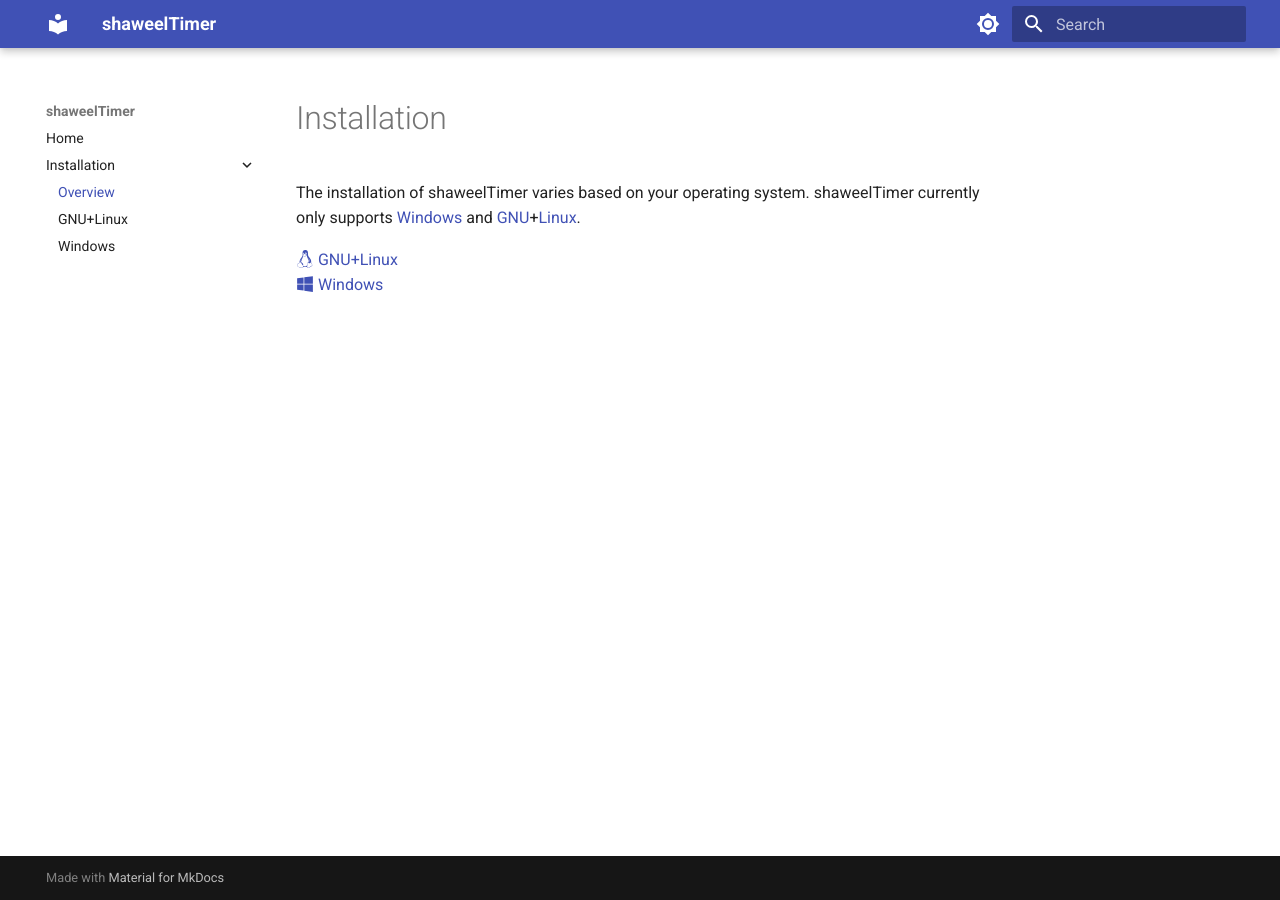
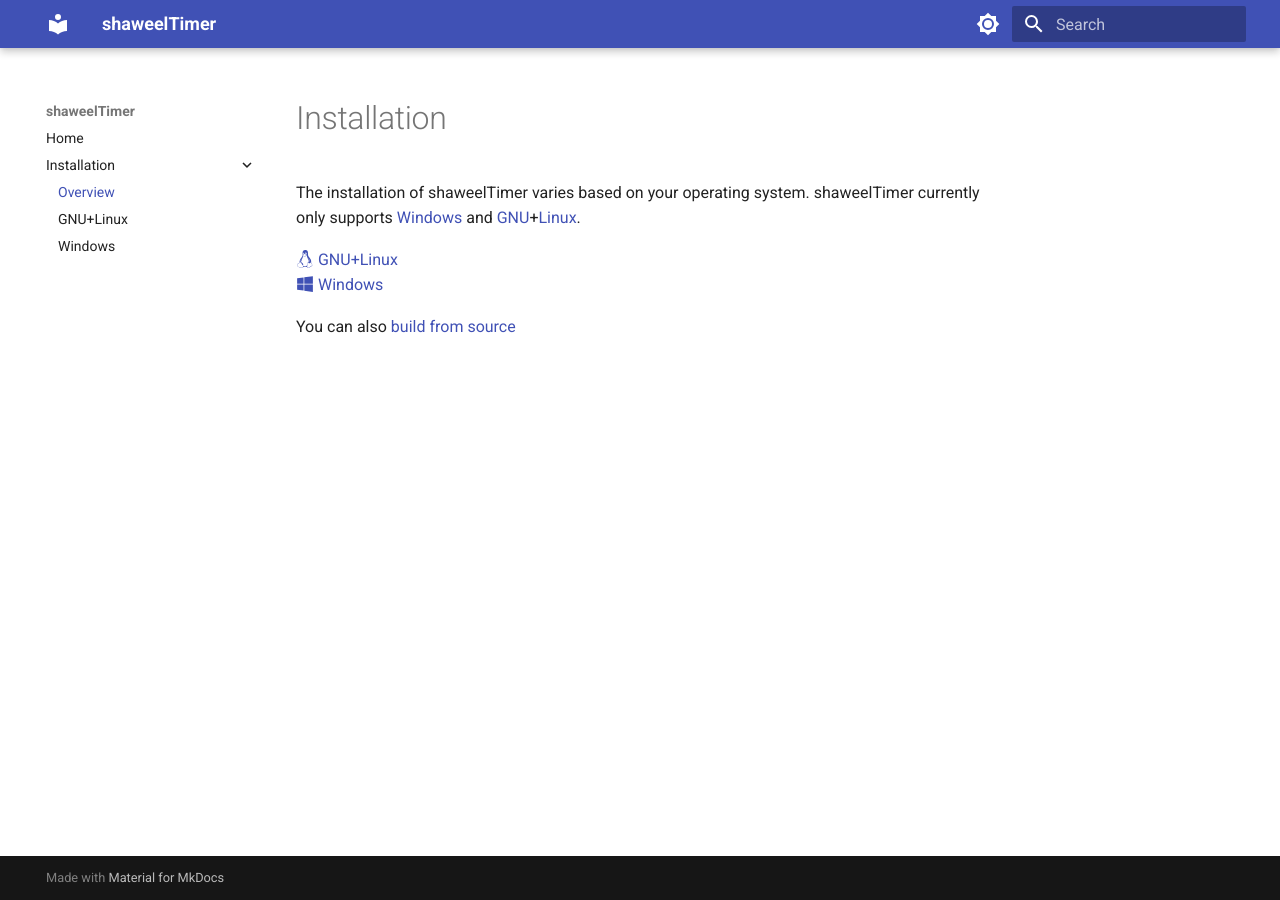
Before and after one commit to shaweel/shaweelTimerDocumentation, an MkDocs documentation site: the page built from docs/installation/index.md, in a window 1280 px wide. Built offline with MkDocs 1.6.1 and Material for MkDocs 9.7.7, drawn with Linux system fonts in a browser that asks for light colours.

Commit message:
Update index.md

```diff
--- a/docs/installation/index.md
+++ b/docs/installation/index.md
@@ -3,3 +3,5 @@ The installation of shaweelTimer varies based on your operating system. shaweelT
 
 [:fontawesome-brands-linux: GNU+Linux](linux.md)
 [:fontawesome-brands-windows: Windows](windows.md)
+
+You can also [build from source](build.md)
```
